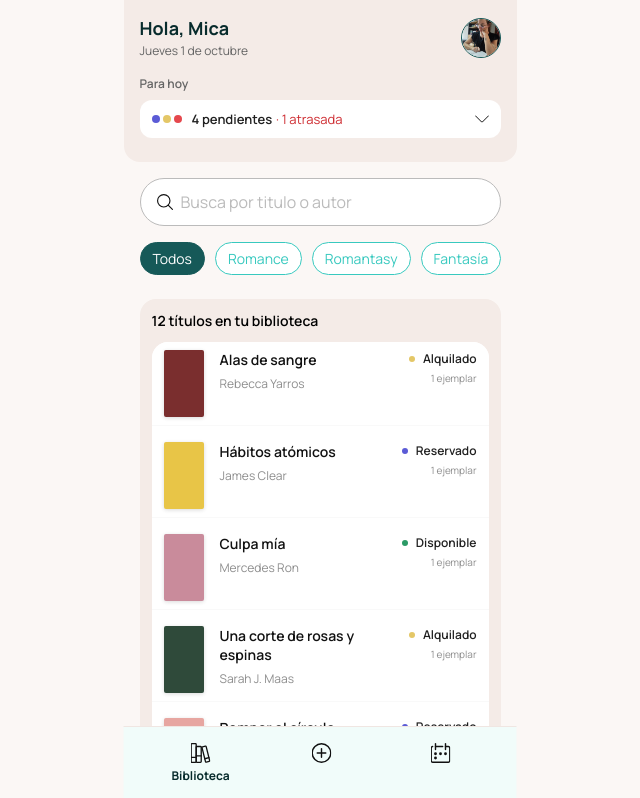
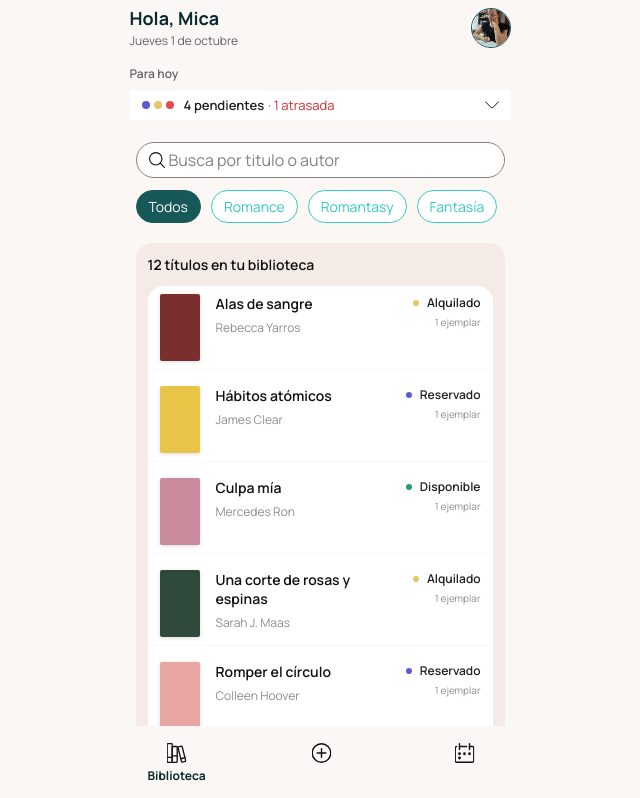
Before and after one commit to Federicovilla09/alquiler-de-libros, a React (Vite) app: page / in a window 1280 px wide. Shown: the top 798 px of the page, without its empty margins (320-960 px from the left). Built offline with nearby package versions, Linux system fonts and the light colour scheme.

Commit message:
Etapa 2: design tokens

```diff
--- a/src/App.css
+++ b/src/App.css
@@ -7,32 +7,32 @@
 .content {
   display: flex;
   flex-direction: column;
-  gap: 16px;
-  padding: 16px;
+  gap: var(--gap-7);
+  padding: var(--gap-7);
 }
 
 .catalog {
   display: flex;
   flex-direction: column;
-  gap: 12px;
-  padding: 12px;
-  background-color: #f4ebe7;
-  border-radius: 16px;
+  gap: var(--gap-7);
+  padding: var(--gap-7);
+  background-color: var(--blush-2);
+  border-radius: var(--radius-x-large);
   margin-top: 8px;
 }
 
 .catalog__title {
   font-size: 14px;
   font-weight: 600;
-  color: #000000;
+  color: var(--gray-13);
 }
 
 .catalog__list {
   display: flex;
   flex-direction: column;
   gap: 8px;
-  background-color: #ffffff;
-  border-radius: 16px;
+  background-color: var(--white);
+  border-radius: var(--radius-x-large);
   overflow: hidden;
 }
 
@@ -40,15 +40,15 @@
   display: flex;
   align-items: center;
   justify-content: center;
-  gap: 8px;
+  gap: var(--gap-7);
   width: 100%;
-  padding: 10px 16px;
+  padding: var(--gap-6) var(--gap-8);
   border: none;
   background: none;
   font-family: inherit;
   font-size: 14px;
   font-weight: 500;
-  color: #165958;
+  color: var(--bg-app-9);
   cursor: pointer;
 }
 
--- a/src/components/BookRow.css
+++ b/src/components/BookRow.css
@@ -1,15 +1,15 @@
 .book-row {
   display: flex;
-  gap: 12px;
+  gap: var(--gap-7);
   align-items: flex-start;
-  padding: 8px 12px;
-  background-color: #ffffff;
-  border-bottom: 1px solid #f9f9f9;
+  padding: var(--gap-5) var(--gap-7);
+  background-color: var(--white);
+  border-bottom: 1px solid var(--gray-2);
 }
 
 .book-row__details {
   display: flex;
-  gap: 16px;
+  gap: var(--gap-8);
   flex: 1;
   min-width: 0;
 }
@@ -18,14 +18,14 @@
   width: 40px;
   height: 67px;
   flex-shrink: 0;
-  border-radius: 2px;
+  border-radius: var(--radius-x-small);
   box-shadow: 0 1px 4px rgba(12, 12, 13, 0.1), 0 1px 4px rgba(12, 12, 13, 0.05);
 }
 
 .book-row__info {
   display: flex;
   flex-direction: column;
-  gap: 4px;
+  gap: var(--gap-3);
   flex: 1;
   min-width: 0;
 }
@@ -33,39 +33,39 @@
 .book-row__title {
   font-size: 14px;
   font-weight: 600;
-  color: #111111;
+  color: var(--gray-13);
 }
 
 .book-row__author {
-  padding-top: 2px;
+  padding-top: var(--gap-2);
   font-size: 12px;
-  color: #8d8d8d;
+  color: var(--gray-9);
 }
 
 .book-row__availability {
   display: flex;
   flex-direction: column;
   align-items: flex-end;
-  gap: 4px;
+  gap: var(--gap-3);
 }
 
 .book-row__status {
   display: flex;
   align-items: center;
-  gap: 8px;
+  gap: var(--gap-5);
   font-size: 12px;
   font-weight: 600;
-  color: #202020;
+  color: var(--gray-12);
   white-space: nowrap;
 }
 
 .book-row__dot {
   width: 6px;
   height: 6px;
-  border-radius: 999px;
+  border-radius: var(--radius-full);
 }
 
 .book-row__copies {
   font-size: 10px;
-  color: #8d8d8d;
+  color: var(--gray-9);
 }
--- a/src/components/BookRow.jsx
+++ b/src/components/BookRow.jsx
@@ -1,9 +1,9 @@
 import './BookRow.css'
 
 const STATUS_COLORS = {
-  Disponible: '#2b9a66',
-  Reservado: '#5b5bd6',
-  Alquilado: '#e4c767',
+  Disponible: 'var(--success-10)',
+  Reservado: 'var(--info-9)',
+  Alquilado: 'var(--warning-7)',
 }
 
 function BookRow({ title, author, status, copies, coverColor }) {
--- a/src/components/BottomNav.css
+++ b/src/components/BottomNav.css
@@ -8,18 +8,18 @@
   justify-content: space-between;
   width: 100%;
   max-width: 393px;
-  padding: 8px 40px;
-  background-color: #f1fcfa;
-  border-top: 1px solid #f0e6e2;
+  padding: var(--gap-5) var(--gap-8);
+  background-color: var(--blush-1);
+  border-top: 1px solid var(--gray-2);
 }
 
 .bottom-nav__item {
   display: flex;
   flex-direction: column;
   align-items: center;
-  gap: 4px;
+  gap: var(--gap-3);
   min-width: 72px;
-  padding: 8px;
+  padding: var(--gap-5);
   border: none;
   background: none;
   font-family: inherit;
@@ -34,5 +34,5 @@
 .bottom-nav__label {
   font-size: 12px;
   font-weight: 700;
-  color: #072b2c;
+  color: var(--bg-app-11);
 }
--- a/src/components/GenreFilters.css
+++ b/src/components/GenreFilters.css
@@ -1,6 +1,6 @@
 .genre-filters {
   display: flex;
-  gap: 10px;
+  gap: var(--gap-6);
   overflow-x: auto;
   scrollbar-width: none;
 }
@@ -11,19 +11,19 @@
 
 .genre-chip {
   flex-shrink: 0;
-  padding: 6px 12px;
-  background-color: #ffffff;
-  border: 1px solid #38c9bf;
-  border-radius: 999px;
+  padding: var(--gap-4) var(--gap-7);
+  background-color: var(--white);
+  border: 1px solid var(--bg-app-5);
+  border-radius: var(--radius-full);
   font-family: inherit;
   font-size: 14px;
-  color: #38c9bf;
+  color: var(--bg-app-5);
   white-space: nowrap;
   cursor: pointer;
 }
 
 .genre-chip--selected {
-  background-color: #165958;
-  border-color: #165958;
-  color: #ffffff;
+  background-color: var(--bg-app-9);
+  border-color: var(--bg-app-9);
+  color: var(--white);
 }
--- a/src/components/HomeHeader.css
+++ b/src/components/HomeHeader.css
@@ -1,10 +1,10 @@
 .home-header {
     display: flex;
     flex-direction: column;
-    gap: 16px;
-    padding: 16px 16px 24px;
-    background-color: #f4ebe7;
-    border-radius: 0 0 16px 16px;
+    gap: var(--gap-8);
+    padding: var(--gap-4) var(--gap-4) var(--gap-6);
+    background-color: var(--blush-1);
+    border-radius: 0 0 var(--radius-x-large) var(--radius-x-large);
     position: sticky;
     top: 0;
     z-index: 10;
@@ -19,26 +19,26 @@
 .home-header__greeting {
     display: flex;
     flex-direction: column;
-    gap: 2px;
+    gap: var(--gap-2);
 }
 
 .home-header__hello {
     font-size: 18px;
     font-weight: 700;
-    color: #072b2c;
+    color: var(--bg-app-11);
 }
 
 .home-header__date {
     font-size: 12px;
-    color: #646464;
+    color: var(--gray-11);
 }
 
 .home-header__avatar {
     width: 40px;
     height: 40px;
     padding: 0;
-    border: 1px solid #165958;
-    border-radius: 999px;
+    border: 1px solid var(--bg-app-9);
+    border-radius: var(--radius-full);
     overflow: hidden;
     background: none;
     cursor: pointer;
@@ -54,24 +54,24 @@
 .home-header__today {
     display: flex;
     flex-direction: column;
-    gap: 8px;
+    gap: var(--gap-5);
 }
 
 .home-header__label {
     font-size: 12px;
     font-weight: 600;
-    color: #646464;
+    color: var(--gray-11);
 }
 
 .today-summary {
     display: flex;
     align-items: center;
-    gap: 10px;
+    gap: var(--gap-6);
     width: 100%;
-    padding: 10px 12px;
+    padding: var(--gap-4) var(--gap-7);
     border: none;
-    border-radius: 12px;
-    background-color: #ffffff;
+    border-radius: var(--radius-x-small);
+    background-color: var(--white);
     font-family: inherit;
     font-size: 13px;
     text-align: left;
@@ -80,20 +80,20 @@
 
 .today-summary__dots {
     display: flex;
-    gap: 3px;
+    gap: var(--gap-3);
 }
 
 .today-summary__dot {
     width: 8px;
     height: 8px;
-    border-radius: 999px;
+    border-radius: var(--radius-full);
 }
 
 .today-summary__text {
     display: flex;
     flex: 1;
-    gap: 4px;
-    color: #202020;
+    gap: var(--gap-3);
+    color: var(--gray-12);
 }
 
 .today-summary__text strong {
@@ -101,7 +101,7 @@
 }
 
 .today-summary__late {
-    color: #ce2c31;
+    color: var(--error-11);
 }
 
 .today-summary__chevron {
--- a/src/components/SearchBar.css
+++ b/src/components/SearchBar.css
@@ -1,17 +1,17 @@
 .search {
   display: flex;
   align-items: center;
-  gap: 8px;
+  gap: var(--gap-3);
   min-width: 120px;
-  padding: 12px 16px;
-  background-color: #ffffff;
-  border: 1px solid #bbbbbb;
-  border-radius: 999px;
+  padding: var(--gap-4) var(--gap-7);
+  background-color: var(--white);
+  border: 1px solid var(--gray-10);
+  border-radius: var(--radius-full);
   cursor: text;
 }
 
 .search:focus-within {
-  border-color: #165958;
+  border-color: var(--bg-app-8);
 }
 
 .search__icon {
@@ -28,9 +28,9 @@
   background: transparent;
   font-family: inherit;
   font-size: 16px;
-  color: #111111;
+  color: var(--bg-app-8);
 }
 
 .search__input::placeholder {
-  color: #bbbbbb;
+  color: var(--gray-10);
 }
--- a/src/index.css
+++ b/src/index.css
@@ -1,3 +1,5 @@
+@import './tokens.css';
+
 * {
   box-sizing: border-box;
   margin: 0;
@@ -6,6 +8,6 @@
 
 body {
   font-family: 'Manrope', sans-serif;
-  background-color: #fbf7f5;
-  color: #111111;
+  background-color: var(--blush-1);
+  color: var(--gray-13);
 }
--- /dev/null
+++ b/src/tokens.css
@@ -0,0 +1,126 @@
+/*
+  Design tokens · Libreria - Alquiler de libros
+  Generado desde las variables de Figma: Color (77), Gap (16), Radius (7).
+  Los nombres son los mismos que muestra Dev Mode.
+  Si cambiás un valor en Figma, actualizalo también acá.
+*/
+
+:root {
+  /* ─── Color · Base ─── */
+  --white: #ffffff;
+  --black: #000000;
+  --gray-1: #fcfcfc;
+  --gray-2: #f9f9f9;
+  --gray-3: #f0f0f0;
+  --gray-4: #e8e8e8;
+  --gray-5: #e0e0e0;
+  --gray-6: #d9d9d9;
+  --gray-7: #cecece66; /* tiene 40% de opacidad */
+  --gray-8: #bbbbbb;
+  --gray-9: #8d8d8d;
+  --gray-10: #838383;
+  --gray-11: #646464;
+  --gray-12: #202020;
+  --gray-13: #111111;
+
+  /* ─── Color · Bg App (teal) ─── */
+  --bg-app-1: #f1fcfa;
+  --bg-app-2: #cff8f2;
+  --bg-app-3: #9ff0e5;
+  --bg-app-4: #67e1d5;
+  --bg-app-5: #38c9bf;
+  --bg-app-6: #20b2aa;
+  --bg-app-7: #168b87;
+  --bg-app-8: #166f6d;
+  --bg-app-9: #165958;
+  --bg-app-10: #174a49;
+  --bg-app-11: #072b2c;
+
+  /* ─── Color · Blush ─── */
+  --blush-1: #fbf7f5;
+  --blush-2: #f4ebe7;
+  --blush-3: #f0e6e2;
+
+  /* ─── Color · Success ─── */
+  --success-1: #fbfefc;
+  --success-2: #f4fbf6;
+  --success-3: #e6f6eb;
+  --success-4: #d6f1df;
+  --success-5: #c4e8d1;
+  --success-6: #adddc0;
+  --success-7: #8eceaa;
+  --success-8: #5bb98b;
+  --success-9: #30a46c;
+  --success-10: #2b9a66;
+  --success-11: #218358;
+  --success-12: #193b2d;
+
+  /* ─── Color · Warning ─── */
+  --warning-1: #fdfdf9;
+  --warning-2: #fefce9;
+  --warning-3: #fffab8;
+  --warning-4: #fff394;
+  --warning-5: #ffe770;
+  --warning-6: #f3d768;
+  --warning-7: #e4c767;
+  --warning-8: #d5ae39;
+  --warning-9: #ffe629;
+  --warning-10: #ffdc00;
+  --warning-11: #9e6c00;
+  --warning-12: #473b1f;
+
+  /* ─── Color · Error ─── */
+  --error-1: #fffcfc;
+  --error-2: #fff7f7;
+  --error-3: #feebec;
+  --error-4: #ffdbdc;
+  --error-5: #ffcdce;
+  --error-6: #fdbdbe;
+  --error-7: #f4a9aa;
+  --error-8: #eb8e90;
+  --error-9: #e5484d;
+  --error-10: #dc3e42;
+  --error-11: #ce2c31;
+  --error-12: #641723;
+
+  /* ─── Color · Info ─── */
+  --info-1: #fdfdff;
+  --info-2: #f8f8ff;
+  --info-3: #f0f1fe;
+  --info-4: #e6e7ff;
+  --info-5: #dadcff;
+  --info-6: #cbcdff;
+  --info-7: #b8baf8;
+  --info-8: #9b9ef0;
+  --info-9: #5b5bd6;
+  --info-10: #5151cd;
+  --info-11: #5753c6;
+  --info-12: #272962;
+
+  /* ─── Gap ─── */
+  --gap-1: 0px;
+  --gap-2: 2px;
+  --gap-3: 4px;
+  --gap-4: 6px;
+  --gap-5: 8px;
+  --gap-6: 10px;
+  --gap-7: 12px;
+  --gap-8: 16px;
+  --gap-9: 24px;
+  --gap-10: 32px;
+  --gap-11: 40px;
+  --gap-12: 48px;
+  --gap-13: 56px;
+  --gap-14: 64px;
+  --gap-15: 72px;
+  --gap-16: 80px;
+
+  /* ─── Radius ─── */
+  --radius-none: 0px;
+  --radius-x-small: 2px;
+  --radius-small: 4px;
+  --radius-medium: 8px;
+  --radius-large: 12px;
+  --radius-x-large: 16px;
+  --radius-full: 999px;
+}
```
